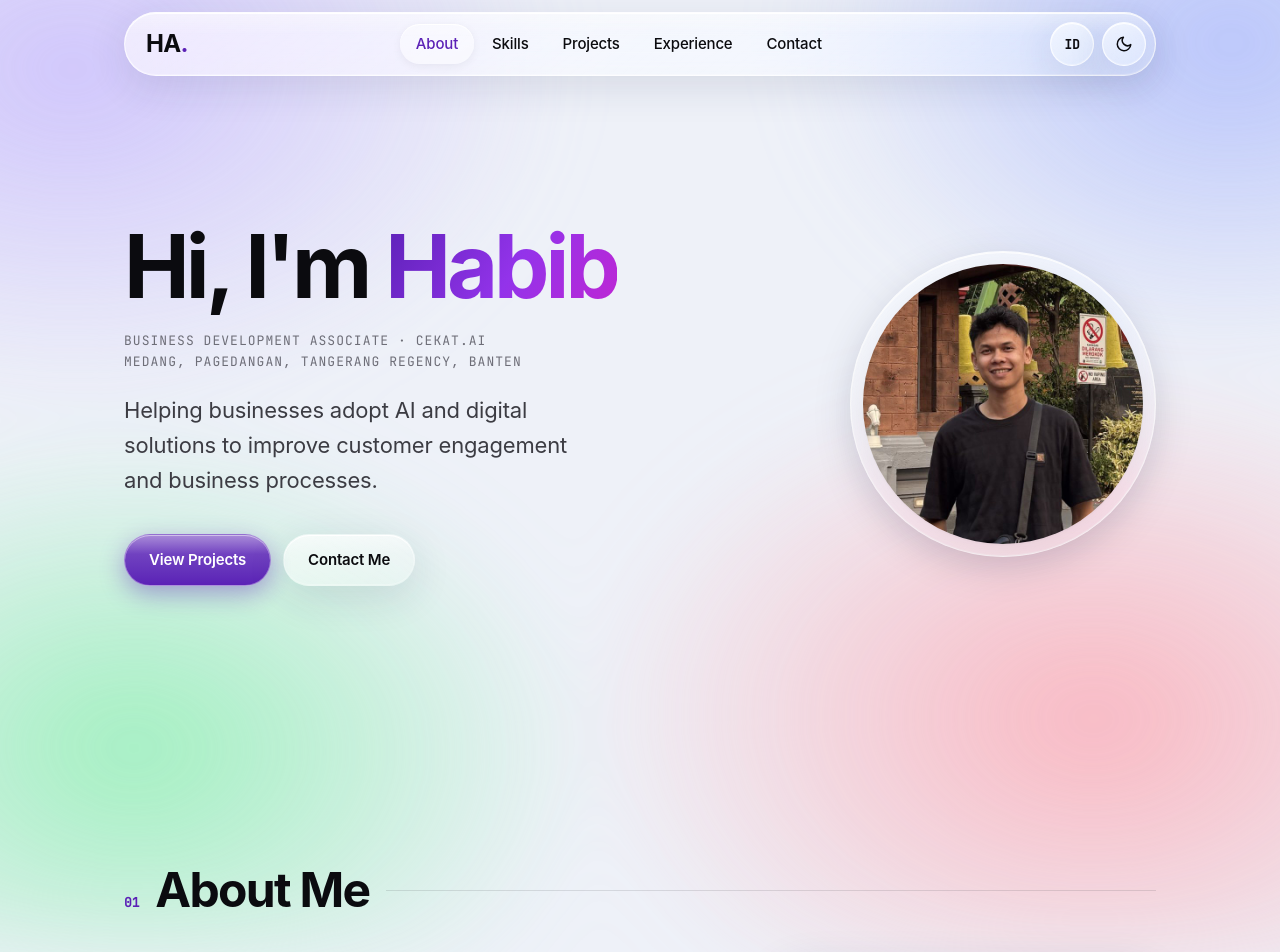
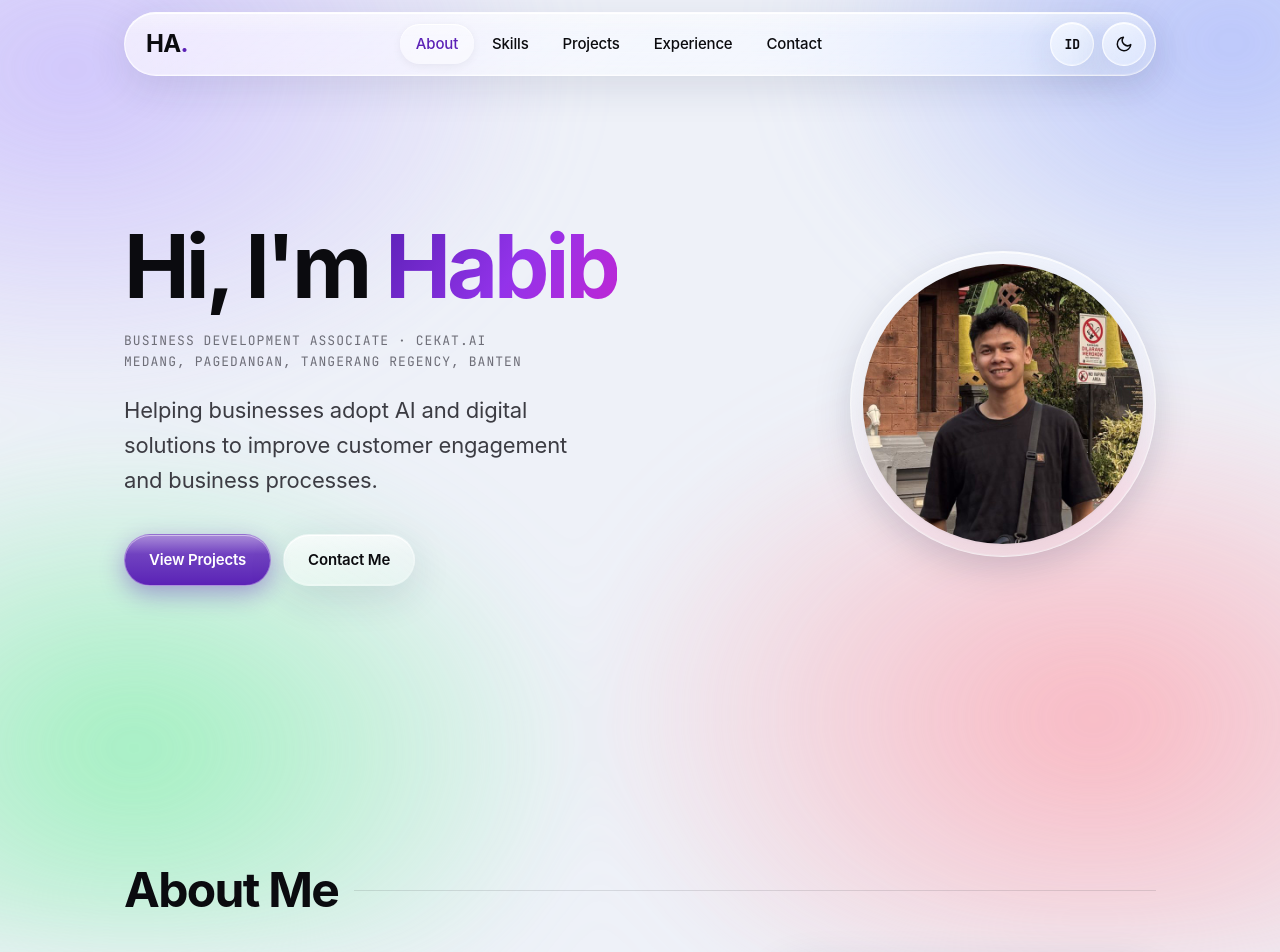
Before and after one commit to kirisaki923/Portfolio, a React (Vite) app: page / in a window 1280 px wide. Shown: the top 952 px of the page. Built offline with nearby package versions, Linux system fonts and the light colour scheme.

Commit message:
optimal angka

```diff
--- a/src/App.css
+++ b/src/App.css
@@ -553,13 +553,6 @@
   align-self: center;
 }
 
-.section-index {
-  font-family: var(--mono);
-  font-size: 13px;
-  font-weight: 600;
-  color: var(--accent);
-}
-
 .section h2 {
   font-weight: 700;
   font-size: clamp(34px, 5vw, 48px);
@@ -711,12 +704,6 @@
     inset 0 1px 0 var(--glass-hi),
     inset 0 -1px 0 var(--glass-lo),
     var(--shadow);
-}
-
-.project-number {
-  font-family: var(--mono);
-  font-size: 13px;
-  color: var(--muted);
 }
 
 .project h3 {
--- a/src/App.tsx
+++ b/src/App.tsx
@@ -11,10 +11,8 @@ type Lang = keyof typeof LANGUAGES
 const ProfileContext = createContext<ProfileConfig>(PROFILE)
 const useProfile = () => useContext(ProfileContext)
 
-// Menu navigasi & nomor section mengikuti urutan PROFILE.sections.
+// Menu navigasi mengikuti urutan PROFILE.sections.
 const navLinks = (p: ProfileConfig): Section[] => Object.values(p.sections)
-const sectionIndex = (p: ProfileConfig, section: Section) =>
-  String(navLinks(p).indexOf(section) + 1).padStart(2, '0')
 
 function readStorage(key: string) {
   try {
@@ -244,10 +242,8 @@ function Hero() {
 }
 
 function SectionTitle({ section }: { section: Section }) {
-  const p = useProfile()
   return (
     <div className="section-title reveal">
-      <span className="section-index">{sectionIndex(p, section)}</span>
       <h2>{section.title}</h2>
     </div>
   )
@@ -314,7 +310,6 @@ function Projects() {
       <div className="projects-grid">
         {projects.items.map((project, i) => (
           <article key={i} className="card project reveal">
-            <span className="project-number">{String(i + 1).padStart(2, '0')}</span>
             <h3>{project.title}</h3>
             <p className="project-role">{project.role}</p>
             <p>{project.description}</p>
@@ -374,13 +369,11 @@ function Experience() {
 }
 
 function Contact() {
-  const p = useProfile()
-  const { contact, sections } = p
+  const { contact, sections } = useProfile()
 
   return (
     <section id={sections.contact.id} className="section container">
       <div className="contact card reveal">
-        <span className="section-index">{sectionIndex(p, sections.contact)}</span>
         <h2>{sections.contact.title}</h2>
         <p>{contact.text}</p>
         <a href={`mailto:${contact.email}`} className="btn btn-primary btn-lg">
```
